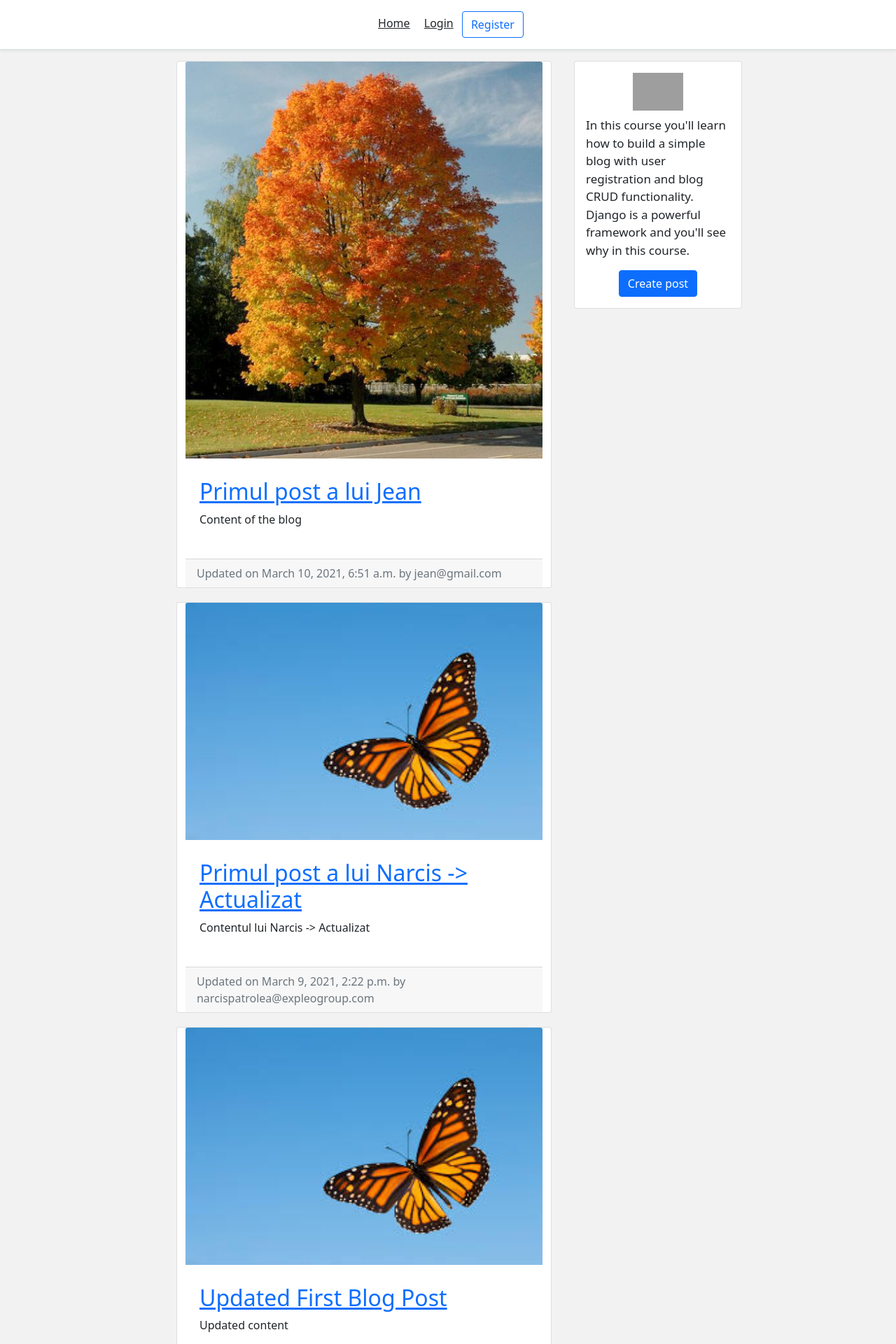
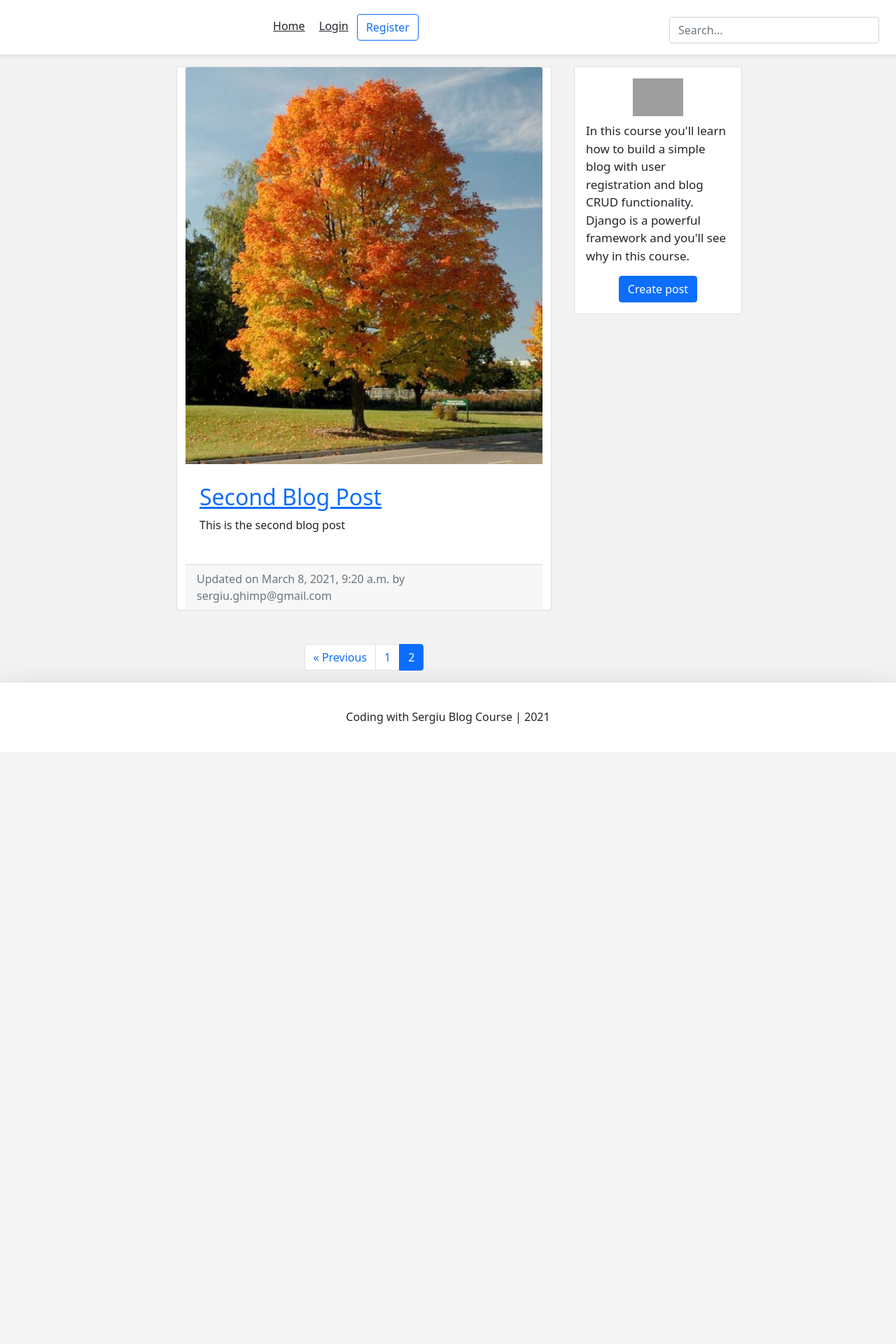
Before and after one commit to sergiughimpExpleo/WebAppCodingDjango, a Django app: page /?page=2 in a window 1280 px wide. Shown: the top 1920 px of the page at 70% size. After the commit the page ends 1034 px from the top, so only its background shows below. Run offline with Django 3.2, Linux system fonts and the light colour scheme; data comes from the database, SQL or seed files in the repository; both versions use the stored data as it was after the commit; some libraries are stand-ins or nearby versions; grey boxes are pictures that could not be loaded.

Commit message:
Blog Search Bar + Pagination and Custom Search Queries +  Bug Fixes (blog_post.author != user)

```diff
--- /dev/null
+++ b/src/blog/templates/blog/snippets/blog_post_pagination.html
@@ -0,0 +1,24 @@
+<!-- FILTERED Pagination -->
+<div class="d-flex flex-column m-auto pagination mt-5">
+    <nav aria-label="Page navigation">
+        <ul class="pagination pg-grey justify-content-center">
+            {% if blog_posts.has_previous %}
+            <li class="page-item">
+                <a class="page-link" href="?{% if query %}q={{query}}&{% endif %}page={{ blog_posts.previous_page_number }}">&laquo; Previous</a>
+            </li>
+            {% endif %} {% for i in blog_posts.paginator.page_range %} {% if blog_posts.number == i %}
+            <li class="page-item active"><a class="page-link">{{ i }}</a></li>
+            {% else %}
+            <li class="page-item"><a class="page-link" href="?{% if query %}q={{query}}&{% endif %}page={{ i }}">{{ i }}</a></li>
+            {% endif %} {% endfor %} {% if blog_posts.has_next %}
+            <li class="page-item">
+                <a class="page-link" href="?{% if query %}q={{query}}&{% endif %}page={{ blog_posts.next_page_number }}">Next</a>
+            </li>
+            <li class="page-item">
+                <a class="page-link" href="?{% if query %}q={{query}}&{% endif %}page={{ blog_posts.paginator.num_pages }}">Last &raquo;</a>
+            </li>
+            {% endif %}
+        </ul>
+    </nav>
+</div>
+<!-- end pagination-->
--- a/src/blog/templates/blog/snippets/blog_post_snippet.html
+++ b/src/blog/templates/blog/snippets/blog_post_snippet.html
@@ -1,6 +1,7 @@
 <style type="text/css">
     .card {
         max-width: 700px;
+        width: 100%;
     }
 
     .card-body {
@@ -8,9 +9,9 @@
     }
 </style>
 
+{% if blog_post %}
 <div class="container">
     <div class="row">
-
         <!-- Blog Post -->
         <div class="card m-auto">
             <a href="{% url 'blog:detail' post.slug %}">
@@ -33,3 +34,15 @@
         </div>
     </div>
 </div>
+{% else %}
+<div class="container">
+    <div class="row">
+        <div class="card m-auto">
+            <div class="card-body mt-2 mb-2">
+                <h2 class="card-title">No results</h2>
+                <p class="card-text">There were no results matching your search: "{{query}}".</p>
+            </div>
+        </div>
+    </div>
+</div>
+{% endif %}
--- a/src/blog/views.py
+++ b/src/blog/views.py
@@ -1,4 +1,7 @@
 from django.shortcuts import redirect, render, get_object_or_404
+from django.db.models import Q
+from django.http import HttpResponse
+
 from blog.models import BlogPost
 from blog.forms import CreateBlogPostForm, UpdateBlogPostForm
 from account.models import Account
@@ -39,6 +42,10 @@ def edit_blog_view(request, slug):
         return redirect("must_authenticated")
 
     blog_post = get_object_or_404(BlogPost, slug=slug)
+
+    if blog_post.author != user:
+        return HttpResponse("You are not the author of that post")
+
     if request.POST:
         form = UpdateBlogPostForm(
             request.POST or None, request.FILES or None, instance=blog_post)
@@ -57,3 +64,16 @@ def edit_blog_view(request, slug):
     context['form'] = form
 
     return render(request, 'blog/edit_blog.html', context)
+
+
+def get_blog_queryset(query=None):
+    queryset = []
+    queries = query.split(" ")
+    for q in queries:
+        posts = BlogPost.objects.filter(
+            Q(title__icontains=q) |
+            Q(body__icontains=q)
+        ).distinct()
+        for post in posts:
+            queryset.append(post)
+    return list(set(queryset))
--- a/src/personal/templates/personal/home.html
+++ b/src/personal/templates/personal/home.html
@@ -51,14 +51,23 @@
             <!-- end Top 'create post' bar -->
 
             <!-- Blog posts-->
-            {% for post in blog_posts %}
+            {% if blog_posts %} {% for post in blog_posts %}
             <div class="blog-post-container">
                 {% include 'blog/snippets/blog_post_snippet.html' with blog_post=post %}
             </div>
-            {% endfor %}
+            {% endfor %} {% else %}
+            <div class="blog-post-container">
+                {% include 'blog/snippets/blog_post_snippet.html' with query=query %}
+            </div>
+            {% endif %}
             <!-- End Blog posts-->
+
+            <!-- Pagination -->
+            {% include 'blog/snippets/blog_post_pagination.html' with blog_post=blog_post %}
+            <!-- End Pagination -->
         </div>
         <!-- end blog feed -->
+
 
 
         <!-- Right 'create post' column  -->
--- a/src/personal/views.py
+++ b/src/personal/views.py
@@ -1,14 +1,36 @@
 from django.shortcuts import render
 from operator import attrgetter
+from django.core.paginator import EmptyPage, PageNotAnInteger, Paginator
+
+from blog.views import get_blog_queryset
 from blog.models import BlogPost
+from django.db.models import query
 # Create your views here.
+BLOG_POSTS_PER_PAGE = 3
 
 
 def home_screen_view(request):
     context = {}
 
-    blog_posts = sorted(BlogPost.objects.all(),
+    query = ""
+    if request.GET:
+        query = request.GET.get('q', '')
+        context['query'] = str(query)
+
+    blog_posts = sorted(get_blog_queryset(query),
                         key=attrgetter('date_updated'), reverse=True)
     context['blog_posts'] = blog_posts
 
+    # Pagination
+    page = request.GET.get('page', 1)
+    blog_posts_paginator = Paginator(blog_posts, BLOG_POSTS_PER_PAGE)
+    try:
+        blog_posts = blog_posts_paginator.page(page)
+    except PageNotAnInteger:
+        blog_posts = blog_posts_paginator.page(BLOG_POSTS_PER_PAGE)
+    except EmptyPage:
+        blog_posts = blog_posts_paginator.page(blog_posts_paginator.num_pages)
+
+    context['blog_posts'] = blog_posts
+
     return render(request, "personal/home.html", context)
--- a/src/templates/snippets/footer.html
+++ b/src/templates/snippets/footer.html
@@ -4,8 +4,7 @@
     }
 </style>
 <!-- footer -->
-<hr>
-<div class="d-flex flex-row align-items-center footer">
+<div class="d-flex flex-row align-items-center footer bg-white border-top shadow-lg">
     <p class="m-auto">Coding with Sergiu Blog Course | 2021</p>
 </div>
 <!-- end footer -->
--- a/src/templates/snippets/header.html
+++ b/src/templates/snippets/header.html
@@ -10,21 +10,23 @@
         max-width: 960px;
     }
 
-    .pricing-header {
-        max-width: 700px;
+    .search-bar {
+        max-width: 300px;
+        width: 100%;
     }
 
-    .card-deck .card {
-        min-width: 220px;
+    form {
+        width: 100%;
     }
 </style>
 <!-- header -->
-<header class="d-flex flex-column flex-md-row align-items-center p-3 px-md-4 mb-3 bg-body border-bottom shadow-sm">
+<div class="d-flex flex-column flex-md-row align-items-center p-3 px-md-4 mb-3 bg-body border-bottom shadow-sm">
     <h5 class="my-0 mr-md-auto font-weight-normal">
         {% if request.user.is_authenticated %}
         <p>Hello, {{request.user.username}}</p>
         {% endif %}
     </h5>
+
     <nav class="my-2 my-md-0 mr-md-3 m-auto">
         {% if request.user.is_authenticated %}
         <a class="p-2 text-dark" href="{% url 'home' %}">Home</a>
@@ -34,5 +36,13 @@
         <a class="p-2 text-dark" href="{% url 'login' %}">Login</a>
         <a class="btn btn-outline-primary" href="{% url 'register' %}">Register</a> {% endif %}
     </nav>
-</header>
+    <div class="search-bar mt-sm-2 mr-2">
+        <form method="get">
+            <input type="text" class="form-control m-auto" name="q" id="id_q" placeholder="Search..." value="{{query}}">
+        </form>
+    </div>
+</div>
+<script type="text/javascript">
+    document.getElementById("id_1").value = "{{query}}"
+</script>
 <!-- end header -->
```
Also changed, not shown: done.txt (+8 -0 lines), src/db.sqlite3, src/media_cdn/blog/6/Primul_post_a_lui_Jean-butterfly.jpg (added), src/media_cdn/blog/6/Primul_post_a_lui_Jean-tree.jpg (added), src/media_cdn/blog/6/Primul_post_a_lui_Narcis-tree.jpg (added).
